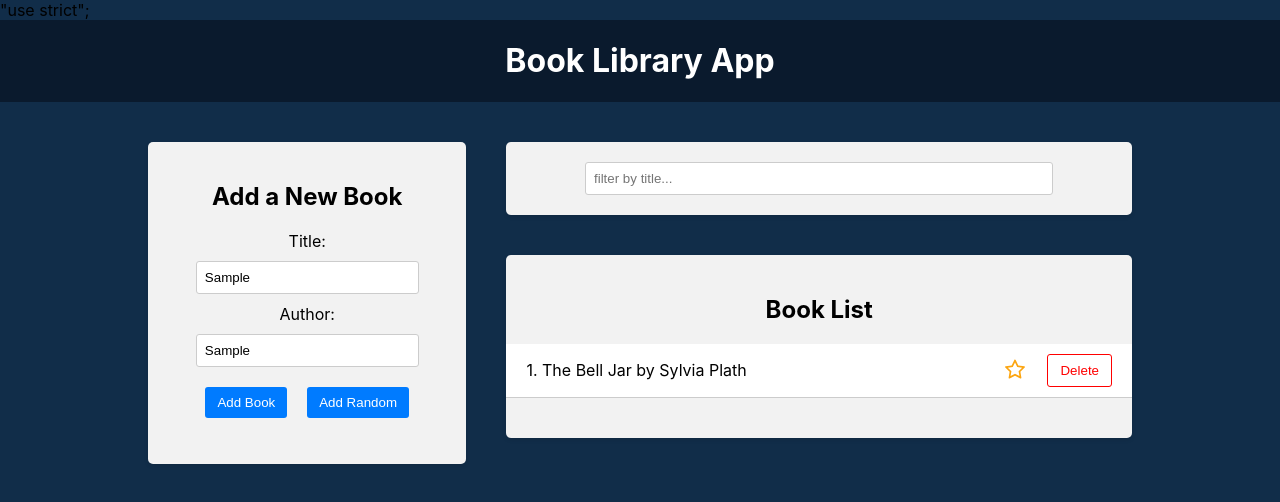
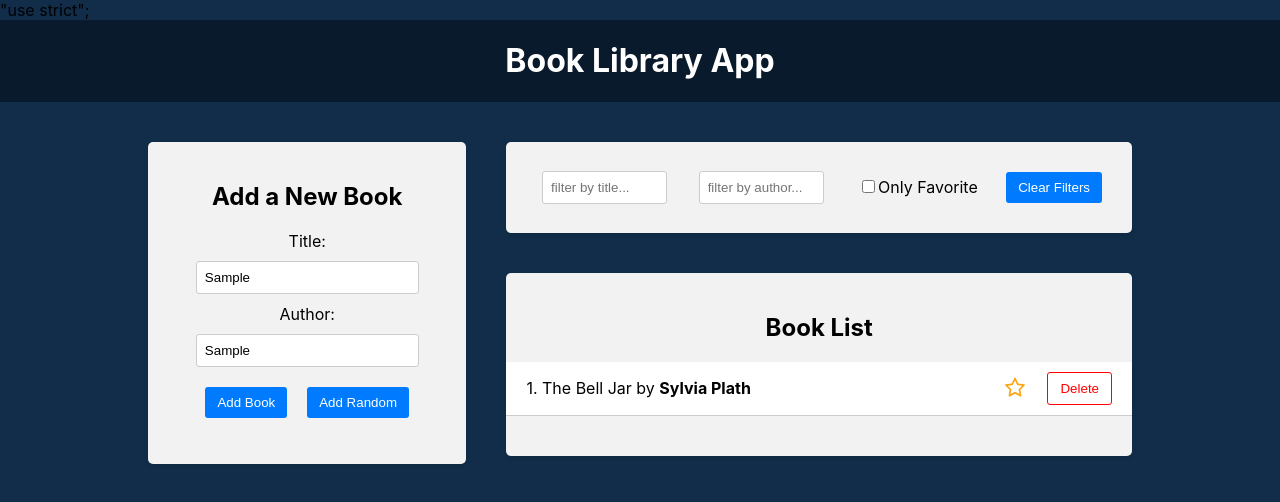
Before and after one commit to Blockchain-Country/book-app, a React (Create React App) app in the folder frontend/: page / in a window 1280 px wide. Both pictures are taken after typing "Sample", "Sample" into the empty fields and a click on the button "Add Random". Shown: the top 502 px of the page. Built offline with nearby package versions, Linux system fonts and the light colour scheme.

Commit message:
anded title filter and only favorite

```diff
--- a/frontend/src/components/bookList/BookList.js
+++ b/frontend/src/components/bookList/BookList.js
@@ -2,13 +2,19 @@ import { useDispatch, useSelector } from 'react-redux'
 import { AiOutlineStar, AiFillStar } from 'react-icons/ai'
 import { DELETE_BOOK, TOGGLE_FAVORITE } from '../../redux/slices/BooksSlice.js'
 import { selectBook } from '../../redux/slices/BooksSlice.js'
-import { selectTitleFilter } from '../../redux/slices/FiltersSlice.js'
+import {
+  selectTitleFilter,
+  selectAuthorFilter,
+  selectOnlyFavoriteFilter,
+} from '../../redux/slices/FiltersSlice.js'
 import './BookList.css'
 
 const BookList = () => {
   const dispatch = useDispatch()
   const books = useSelector(selectBook)
   const titleFilter = useSelector(selectTitleFilter)
+  const authorFilter = useSelector(selectAuthorFilter)
+  const onlyFavoriteFilter = useSelector(selectOnlyFavoriteFilter)
 
   const handleDeleteBook = (id) => {
     books.forEach((book) => {
@@ -23,7 +29,12 @@ const BookList = () => {
   }
 
   const filteredBooks = books.filter((book) => {
-    return book.title.toLowerCase().includes(titleFilter.toLowerCase())
+    const matchesFavorite = onlyFavoriteFilter ? book.isFavorite : true
+    return (
+      book.title.toLowerCase().includes(titleFilter.toLowerCase()) &&
+      book.author.toLowerCase().includes(authorFilter.toLowerCase()) &&
+      matchesFavorite
+    )
   })
 
   return (
@@ -36,7 +47,7 @@ const BookList = () => {
           {filteredBooks.map((book, i) => (
             <li key={book.id}>
               <div className="book-info" id={book.id}>
-                {i + 1}. {book.title} by {book.author}
+                {i + 1}. {book.title} by <strong>{book.author}</strong>
               </div>
               <div className="book-actions">
                 <span onClick={() => handleFavorite(book.id)}>
--- a/frontend/src/components/filter/Filter.js
+++ b/frontend/src/components/filter/Filter.js
@@ -2,15 +2,34 @@ import { useDispatch, useSelector } from 'react-redux'
 import './Filter.css'
 import {
   SET_TITLE_FILTER,
+  SET_AUTHOR_FILTER,
+  SET_ONLY_FAVORITE,
+  RESET_FILTERS,
   selectTitleFilter,
+  selectAuthorFilter,
+  selectOnlyFavoriteFilter,
 } from '../../redux/slices/FiltersSlice.js'
 
 const Filter = () => {
   const dispatch = useDispatch()
-  const titlefilter = useSelector(selectTitleFilter)
+  const titleFilter = useSelector(selectTitleFilter)
+  const authorFilter = useSelector(selectAuthorFilter)
+  const onlyFavoriteFilter = useSelector(selectOnlyFavoriteFilter)
 
   const handleTitleFilter = (e) => {
     dispatch(SET_TITLE_FILTER(e.target.value))
+  }
+
+  const handleAuthorFilter = (e) => {
+    dispatch(SET_AUTHOR_FILTER(e.target.value))
+  }
+
+  const handleResetFilters = () => {
+    dispatch(RESET_FILTERS())
+  }
+
+  const handleOnlyFavoriteFilter = () => {
+    dispatch(SET_ONLY_FAVORITE())
   }
 
   return (
@@ -20,10 +39,29 @@ const Filter = () => {
           <input
             type="text"
             placeholder="filter by title..."
-            value={titlefilter}
+            value={titleFilter}
             onChange={handleTitleFilter}
           ></input>
         </div>
+        <div className="filter-group">
+          <input
+            type="text"
+            placeholder="filter by author..."
+            value={authorFilter}
+            onChange={handleAuthorFilter}
+          ></input>
+        </div>
+        <div className="filter-group">
+          <label>
+            <input
+              type="checkbox"
+              checked={onlyFavoriteFilter}
+              onChange={handleOnlyFavoriteFilter}
+            />
+            Only Favorite
+          </label>
+        </div>
+        <button onClick={handleResetFilters}>Clear Filters</button>
       </div>
     </div>
   )
--- a/frontend/src/redux/slices/FiltersSlice.js
+++ b/frontend/src/redux/slices/FiltersSlice.js
@@ -2,6 +2,8 @@ import { createSlice } from '@reduxjs/toolkit'
 
 const initialState = {
   title: '',
+  author: '',
+  onlyFavorite: false,
 }
 
 const filtersSlice = createSlice({
@@ -11,11 +13,27 @@ const filtersSlice = createSlice({
     SET_TITLE_FILTER: (state, action) => {
       return { ...state, title: action.payload }
     },
+    SET_AUTHOR_FILTER: (state, action) => {
+      return { ...state, author: action.payload }
+    },
+    SET_ONLY_FAVORITE: (state) => {
+      state.onlyFavorite = !state.onlyFavorite
+    },
+    RESET_FILTERS: () => {
+      return initialState
+    },
   },
 })
 
-export const { SET_TITLE_FILTER } = filtersSlice.actions
+export const {
+  SET_TITLE_FILTER,
+  SET_AUTHOR_FILTER,
+  SET_ONLY_FAVORITE,
+  RESET_FILTERS,
+} = filtersSlice.actions
 
 export const selectTitleFilter = (state) => state.filters.title
+export const selectAuthorFilter = (state) => state.filters.author
+export const selectOnlyFavoriteFilter = (state) => state.filters.onlyFavorite
 
 export default filtersSlice.reducer
```
